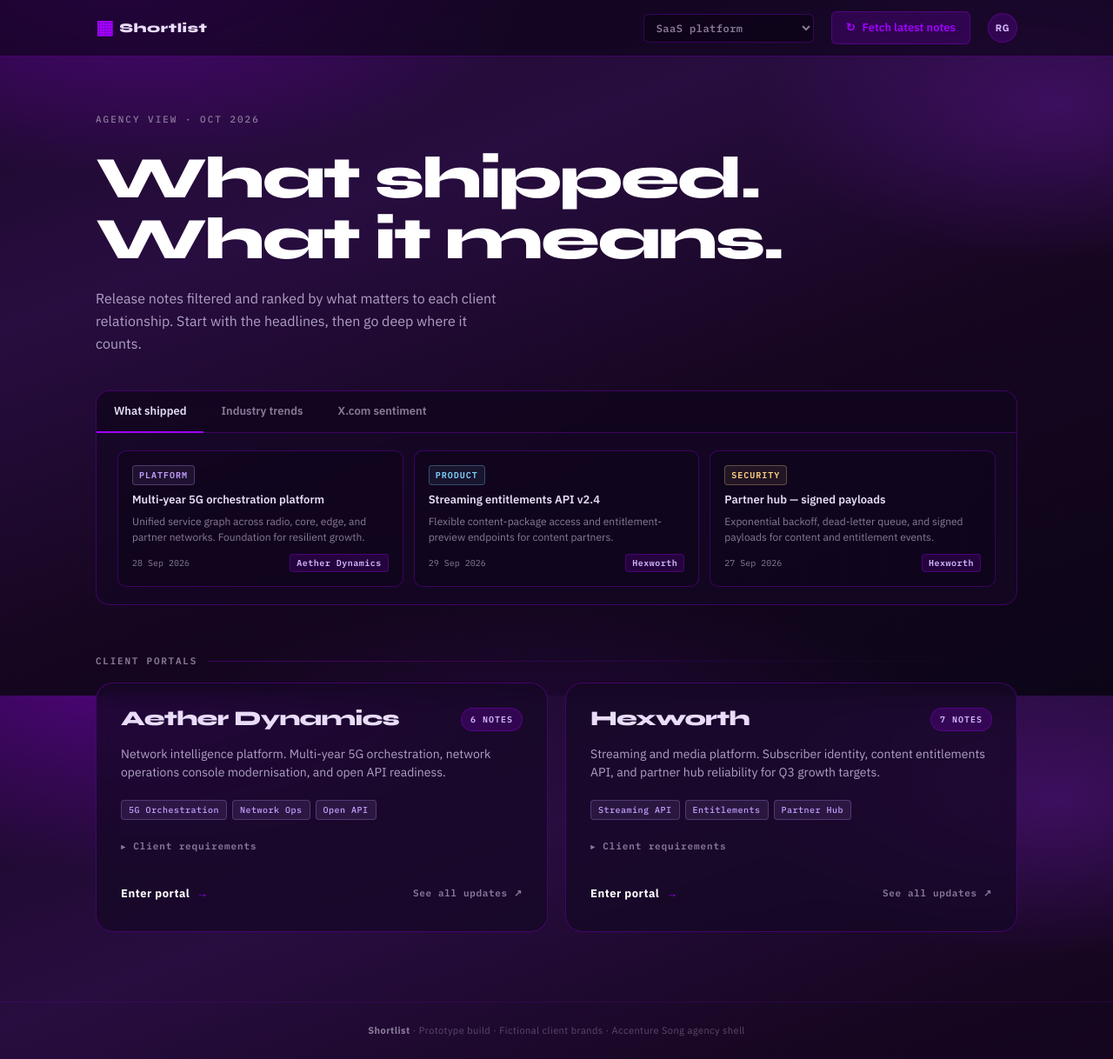
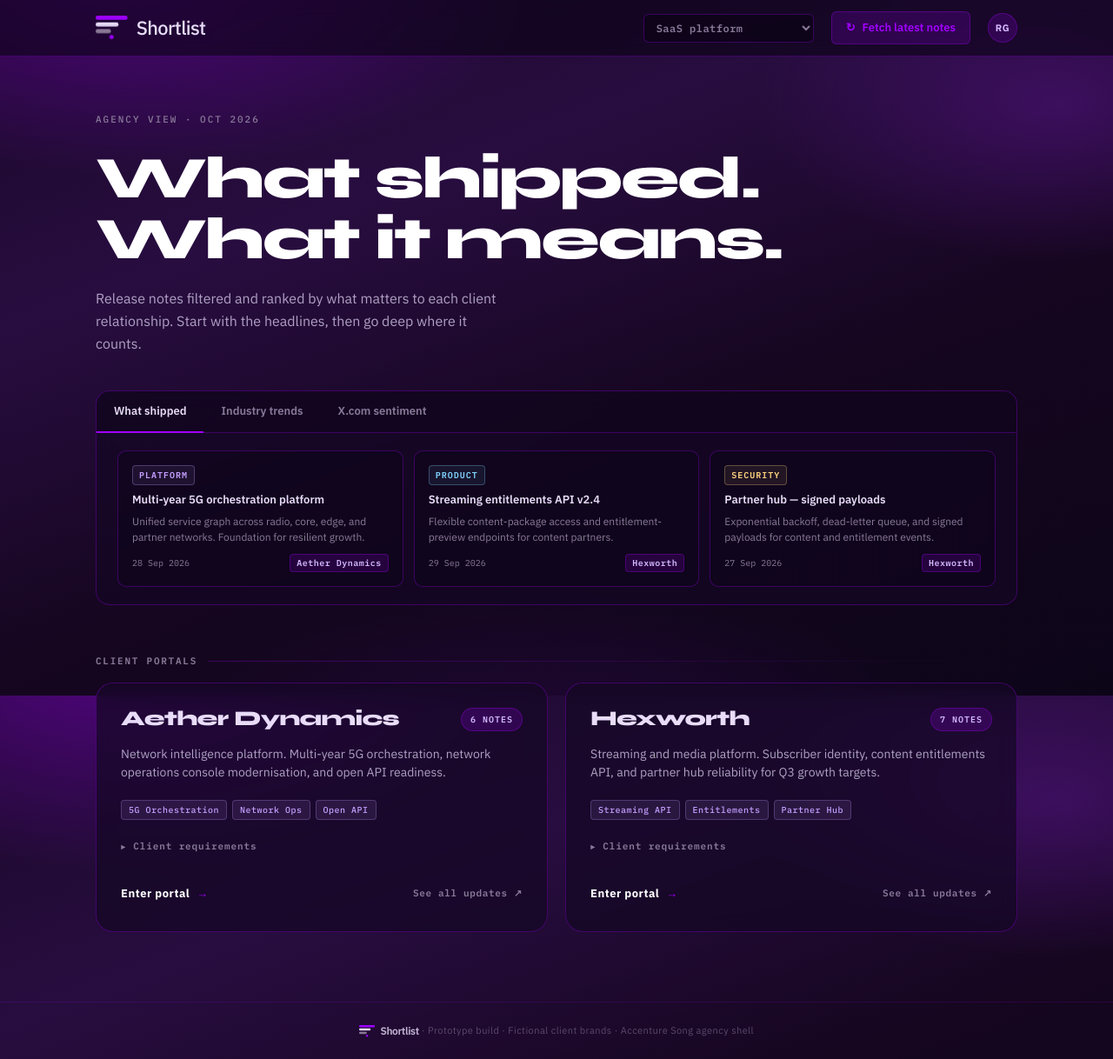
Before and after one commit to azeemaccenture/shortlist, a React (Vite) app: page / in a window 1280 px wide. Shown: the whole page at 87% size. Built offline with nearby package versions, Linux system fonts and the light colour scheme.

Commit message:
Use the Shortlist bar logo in the agency and client chrome.
The header lockup, client back controls, footers, and favicon use the three-bar mark and wordmark from the supplied stills.

Co-authored-by: azeemaccenture <azeemaccenture@users.noreply.github.com>

```diff
--- a/index.html
+++ b/index.html
@@ -4,6 +4,7 @@
     <meta charset="UTF-8" />
     <meta name="viewport" content="width=device-width, initial-scale=1.0" />
     <title>Shortlist</title>
+    <link rel="icon" href="/favicon.svg" type="image/svg+xml" />
     <link rel="preconnect" href="https://fonts.googleapis.com" />
     <link rel="preconnect" href="https://fonts.gstatic.com" crossorigin />
     <link
--- a/src/components/ClientShell.tsx
+++ b/src/components/ClientShell.tsx
@@ -4,6 +4,7 @@ import type { ClientProfile } from "../data/clients";
 import { PERSONAS, PERSONA_COPY } from "../data/personaCopy";
 import { BriefingProvider, useBriefing } from "../portal/BriefingContext";
 import { useClient } from "../portal/useClient";
+import { ShortlistLogo } from "./ShortlistLogo";
 
 function AetherMark() {
   return (
@@ -54,8 +55,8 @@ function AetherShell({ client, children }: { client: ClientProfile; children: Re
     <div id="screen-aether" className="screen active" role="region" aria-label="Aether Dynamics client environment">
       <div className="ae-system-bar">
         <div className="ae-system-bar-in">
-          <Link className="ae-back-btn" to="/" data-testid="back-agency">
-            ← Shortlist agency
+          <Link className="ae-back-btn" to="/" data-testid="back-agency" aria-label="Shortlist agency">
+            <ShortlistLogo />
           </Link>
           <span className="ae-sys-spacer" />
           <span className="ae-sys-meta">Network · Q3 FY26</span>
@@ -85,7 +86,7 @@ function AetherShell({ client, children }: { client: ClientProfile; children: Re
       </header>
       <main>{children}</main>
       <footer className="ae-footer">
-        <strong>Shortlist</strong> · Aether Dynamics environment · Prototype only
+        <ShortlistLogo /> · Aether Dynamics environment · Prototype only
       </footer>
     </div>
   );
@@ -109,15 +110,16 @@ function HexworthShell({ client, children }: { client: ClientProfile; children:
           </nav>
           <div className="hx-nav-spacer" />
           <PersonaTabs hex />
-          <Link className="hx-back-link" to="/" data-testid="back-agency">
-            ← Agency
+          <Link className="hx-back-link" to="/" data-testid="back-agency" aria-label="Shortlist agency">
+            <ShortlistLogo word={false} />
+            <span>Agency</span>
           </Link>
           <ShareButton className="hx-nav-cta" />
         </div>
       </header>
       <main>{children}</main>
       <footer className="hx-footer">
-        <strong>Shortlist</strong> · Hexworth environment · Prototype only
+        <ShortlistLogo /> · Hexworth environment · Prototype only
       </footer>
     </div>
   );
--- /dev/null
+++ b/src/components/ShortlistLogo.tsx
@@ -0,0 +1,23 @@
+type ShortlistLogoProps = {
+  word?: boolean;
+  animate?: boolean;
+  className?: string;
+};
+
+export function ShortlistLogo({ word = true, animate = false, className }: ShortlistLogoProps) {
+  const classes = ["sl-logo", word ? "sl-logo-lockup" : "sl-logo-mark-only", animate ? "sl-logo-anim" : "", className]
+    .filter(Boolean)
+    .join(" ");
+
+  return (
+    <span className={classes}>
+      <svg viewBox="0 0 76 58" aria-hidden="true">
+        <rect className="sl-logo-bar" x="0" y="0" width="76" height="10" rx="5" fill="#9C00FC" />
+        <rect className="sl-logo-bar" x="0" y="16" width="54.6" height="10" rx="5" fill="#E4D8F6" />
+        <rect className="sl-logo-bar" x="0" y="32" width="36.5" height="10" rx="5" fill="#8A7896" />
+        <circle className="sl-logo-dot" cx="37.8" cy="51" r="5" fill="#9C00FC" />
+      </svg>
+      {word ? <span className="sl-logo-word">Shortlist</span> : <span className="sr-only">Shortlist</span>}
+    </span>
+  );
+}
--- a/src/pages/AgencyPage.tsx
+++ b/src/pages/AgencyPage.tsx
@@ -1,5 +1,6 @@
 import { useEffect, useRef, useState } from "react";
 import { Link, useNavigate } from "react-router-dom";
+import { ShortlistLogo } from "../components/ShortlistLogo";
 import { CLIENTS, type ClientId } from "../data/clients";
 import {
   FETCH_STEPS,
@@ -141,9 +142,9 @@ export function AgencyPage() {
     >
       <header className="ag-topbar">
         <div className="ag-topbar-in">
-          <div className="ag-wordmark">
-            <span className="dot">▦</span>Shortlist
-          </div>
+          <Link className="ag-wordmark" to="/" aria-label="Shortlist">
+            <ShortlistLogo animate />
+          </Link>
           <div className="ag-spacer" />
           <select
             className="ag-source"
@@ -409,7 +410,7 @@ export function AgencyPage() {
       </main>
 
       <footer className="ag-footer">
-        <strong>Shortlist</strong> · Prototype build · Fictional client brands · Accenture Song agency shell
+        <ShortlistLogo /> · Prototype build · Fictional client brands · Accenture Song agency shell
       </footer>
     </div>
   );
--- a/src/worlds.css
+++ b/src/worlds.css
@@ -49,10 +49,66 @@
       display: flex; align-items: center; gap: 20px;
     }
     .ag-wordmark {
-      font-family: var(--display); font-size: 15px; font-weight: 800;
-      letter-spacing: 0.03em; display: flex; align-items: center; gap: 6px;
+      display: flex; align-items: center; flex-shrink: 0;
     }
-    .ag-wordmark .dot { color: var(--purple); font-size: 22px; line-height:0; }
+    .sl-logo {
+      display: inline-flex; align-items: center; gap: 10px;
+      color: #e4d8f6; vertical-align: middle;
+    }
+    .sl-logo svg { height: 28px; width: auto; display: block; flex-shrink: 0; }
+    .sl-logo-word {
+      font-family: "IBM Plex Sans", "Helvetica Neue", Arial, sans-serif;
+      font-weight: 500; font-size: 22px; letter-spacing: -0.03em; line-height: 1;
+      color: #e6dcf6;
+    }
+    .sl-logo-anim .sl-logo-bar {
+      transform-box: fill-box; transform-origin: left center;
+      animation: sl-bar-in 0.5s cubic-bezier(0.16, 1, 0.3, 1) both;
+    }
+    .sl-logo-anim .sl-logo-bar:nth-of-type(2) { animation-delay: 0.1s; }
+    .sl-logo-anim .sl-logo-bar:nth-of-type(3) { animation-delay: 0.2s; }
+    .sl-logo-anim .sl-logo-dot {
+      transform-box: fill-box; transform-origin: center;
+      animation: sl-dot-in 0.35s cubic-bezier(0.16, 1, 0.3, 1) 0.32s both;
+    }
+    .sl-logo-anim .sl-logo-word { animation: sl-word-in 0.4s ease 0.38s both; }
+    @keyframes sl-bar-in {
+      from { transform: scaleX(0); opacity: 0; }
+      to { transform: none; opacity: 1; }
+    }
+    @keyframes sl-dot-in {
+      from { transform: scale(0); opacity: 0; }
+      to { transform: none; opacity: 1; }
+    }
+    @keyframes sl-word-in {
+      from { opacity: 0; transform: translateX(6px); }
+      to { opacity: 1; transform: none; }
+    }
+    @media (prefers-reduced-motion: reduce) {
+      .sl-logo-anim .sl-logo-bar,
+      .sl-logo-anim .sl-logo-dot,
+      .sl-logo-anim .sl-logo-word { animation: none; }
+    }
+    .sr-only {
+      position: absolute; width: 1px; height: 1px; padding: 0; margin: -1px;
+      overflow: hidden; clip: rect(0, 0, 0, 0); white-space: nowrap; border: 0;
+    }
+    .hx-back-link { display: inline-flex; align-items: center; gap: 8px; }
+    .ae-system-bar .sl-logo svg { height: 18px; }
+    .hx-back-link .sl-logo svg { height: 16px; }
+    .ae-system-bar .sl-logo-word { font-size: 14px; font-weight: 500; }
+    .ae-footer .sl-logo svg,
+    .hx-footer .sl-logo svg,
+    .ag-footer .sl-logo svg { height: 14px; }
+    .ae-footer .sl-logo,
+    .hx-footer .sl-logo,
+    .ag-footer .sl-logo { gap: 6px; }
+    .ae-footer .sl-logo-word,
+    .hx-footer .sl-logo-word,
+    .ag-footer .sl-logo-word { font-size: 12px; font-weight: 600; }
+    .ag-footer .sl-logo-word { color: #c4b4d4; }
+    .hx-nav .sl-logo svg { height: 22px; }
+    .hx-nav .sl-logo-word { font-size: 16px; }
     .ag-spacer { flex: 1; }
     .ag-scrape-btn {
       font-family: var(--sans); font-size: 13px; font-weight: 600;
@@ -529,7 +585,7 @@
       font-size: 12px;
     }
     .ae-back-btn {
-      color: #fff; font-weight: 600; font-size: 12px; opacity: 0.85;
+      color: #fff; font-weight: 600; font-size: 12px; opacity: 1;
       font-family: "IBM Plex Sans", sans-serif;
       transition: opacity 0.15s; letter-spacing: 0.01em;
     }
```
Also changed, not shown: public/favicon.svg (added).
